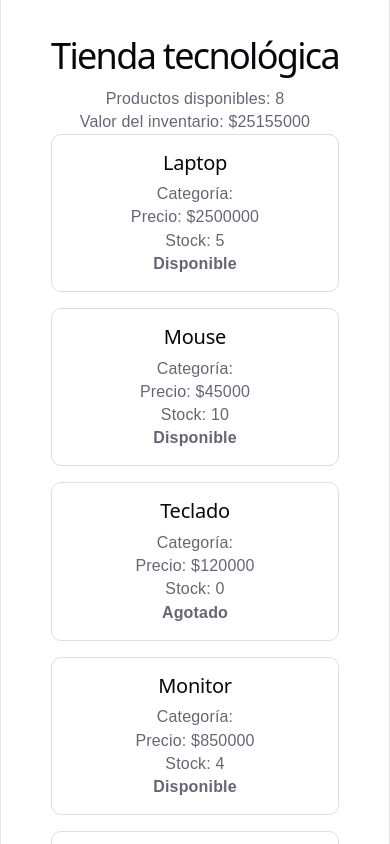
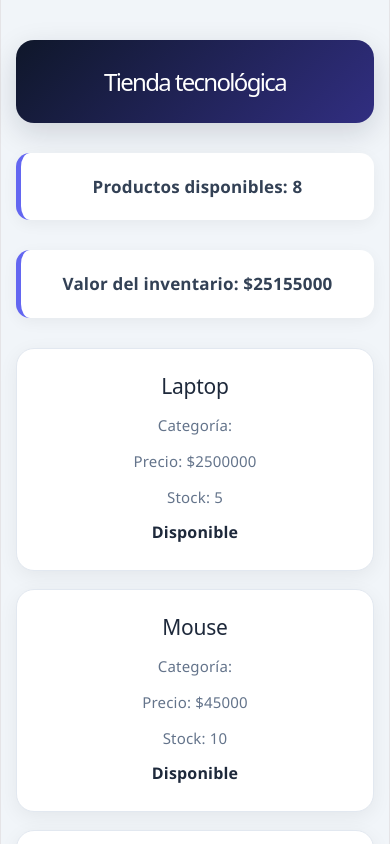
Before and after one commit to anres1233-web/react-js-ficha-3409609-Andres-Contreras, a React (Vite) app: page / in a window 390 px wide. Shown: the top 844 px of the page. Built offline with nearby package versions, Linux system fonts and the light colour scheme.

Commit message:
Finalizacion con implementacion de las evidencias

```diff
--- a/src/App.css
+++ b/src/App.css
@@ -1,17 +1,146 @@
+
+/* ===== CONFIGURACIÓN GENERAL ===== */
+* {
+  margin: 0;
+  padding: 0;
+  box-sizing: border-box;
+}
+
+body {
+  font-family: 'Segoe UI', Arial, sans-serif;
+  background: #f1f5f9;
+  color: #1e293b;
+}
+
+/* ===== CONTENEDOR PRINCIPAL ===== */
 .contenedor {
-max-width: 1100px;
-margin: 0 auto;
-padding: 24px;
-font-family: Arial, sans-serif;
+  width: 100%;
+  max-width: 1400px;
+  margin: auto;
+  padding: 40px 30px;
 }
+
+/* ===== ENCABEZADO ===== */
+.contenedor h1 {
+  background: linear-gradient(135deg, #0f172a, #312e81);
+  color: white;
+  padding: 45px 30px;
+  border-radius: 18px;
+  font-size: 38px;
+  text-align: center;
+  margin-bottom: 30px;
+  box-shadow: 0 10px 30px rgba(15, 23, 42, 0.15);
+}
+
+/* ===== INFORMACIÓN DEL INVENTARIO ===== */
+.contenedor > p {
+  display: inline-block;
+  background: white;
+  padding: 22px 28px;
+  margin: 0 15px 30px 0;
+  border-radius: 14px;
+  font-size: 17px;
+  font-weight: 600;
+  color: #334155;
+  border-left: 5px solid #6366f1;
+  box-shadow: 0 4px 15px rgba(0, 0, 0, 0.05);
+}
+
+/* ===== GRID DE PRODUCTOS ===== */
 .productos {
-display: grid;
-grid-template-columns: repeat(auto-fit, minmax(220px, 1fr));
-gap: 16px;
+  display: grid;
+  grid-template-columns: repeat(auto-fit, minmax(250px, 1fr));
+  gap: 25px;
+  margin-top: 20px;
 }
+
+/* ===== TARJETAS DE PRODUCTOS ===== */
 .producto-card {
-border: 1px solid #ddd;
-border-radius: 10px;
-padding: 16px;
-background: white;
+  background: white;
+  border-radius: 18px;
+  padding: 25px;
+  box-shadow: 0 5px 20px rgba(0, 0, 0, 0.06);
+  border: 1px solid #e2e8f0;
+  transition: all 0.3s ease;
 }
+
+.producto-card:hover {
+  transform: translateY(-8px);
+  box-shadow: 0 15px 35px rgba(79, 70, 229, 0.15);
+  border-color: #818cf8;
+}
+
+/* ===== TÍTULOS ===== */
+.producto-card h2 {
+  font-size: 21px;
+  color: #1e293b;
+  margin-bottom: 15px;
+}
+
+/* ===== TEXTOS ===== */
+.producto-card p {
+  color: #64748b;
+  font-size: 15px;
+  margin-bottom: 12px;
+  line-height: 1.6;
+}
+
+/* ===== PRECIOS ===== */
+.producto-card .precio {
+  color: #4f46e5;
+  font-size: 23px;
+  font-weight: 800;
+}
+
+/* ===== DISPONIBILIDAD ===== */
+.producto-card .disponible {
+  display: inline-block;
+  background: #dcfce7;
+  color: #15803d;
+  padding: 7px 12px;
+  border-radius: 20px;
+  font-size: 13px;
+  font-weight: bold;
+}
+
+.producto-card .agotado {
+  display: inline-block;
+  background: #fee2e2;
+  color: #dc2626;
+  padding: 7px 12px;
+  border-radius: 20px;
+  font-size: 13px;
+  font-weight: bold;
+}
+
+/* ===== RESPONSIVE ===== */
+@media (max-width: 768px) {
+  .contenedor {
+    padding: 20px 15px;
+  }
+
+  .contenedor h1 {
+    font-size: 28px;
+    padding: 30px 15px;
+  }
+
+  .contenedor > p {
+    display: block;
+    margin-right: 0;
+  }
+
+  .productos {
+    grid-template-columns: repeat(auto-fit, minmax(220px, 1fr));
+    gap: 18px;
+  }
+}
+
+@media (max-width: 480px) {
+  .contenedor h1 {
+    font-size: 24px;
+  }
+
+  .productos {
+    grid-template-columns: 1fr;
+  }
+}
```
Also changed, not shown: practica-js-copy.js (+13 -2 lines), 1 other file (tests, documents, lock files or other folders).
